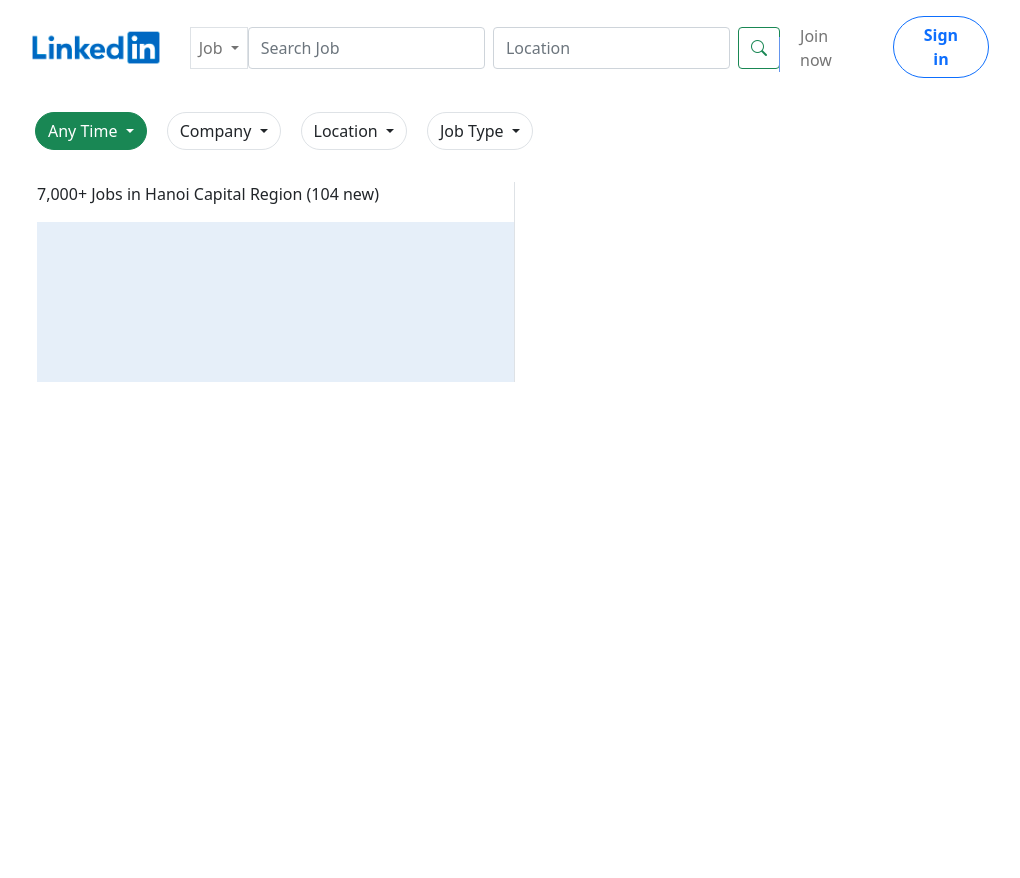
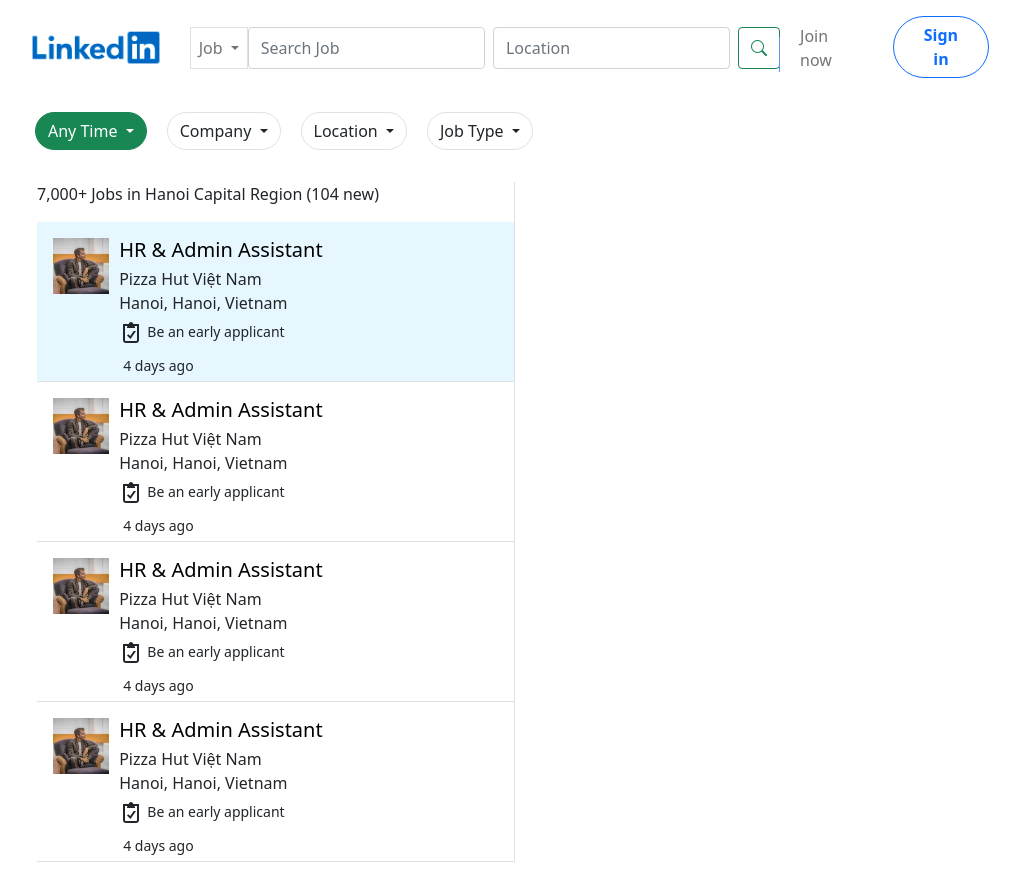
Before and after one commit to VoNo1412/BTL, a PHP site: page /Job.html in a window 1280 px wide. Shown: the whole page, without its empty margins (125-1145 px from the left). Before the commit the page ends 382 px from the top, so only its background shows below. Run offline with PHP 8.4, Linux system fonts and the light colour scheme; some libraries are stand-ins or nearby versions.

Commit message:
update style.css and Job.html && add user.css

```diff
--- a/CSS/style.css
+++ b/CSS/style.css
@@ -313,6 +313,8 @@
  background-color: #000;
  color: #fff;
 }
+
+
 @media screen and (min-width: 1025px){
     .container-fluid {
         padding-left: 200px;
@@ -342,10 +344,6 @@
 .list-job {
     max-width: 100%;
     height: 160px;
-}
-
-.active-job {
-    background: rgba(10, 102, 194, 0.1)
 }
 
 @media (min-width: 1280px) {
--- /dev/null
+++ b/CSS/user.css
@@ -0,0 +1,34 @@
+.txtName {
+    text-decoration: none;
+    color: black;
+}
+
+.txtName:hover {
+    color: black;
+    text-decoration: underline;
+}
+
+.txtAddress {
+    max-width: 180px;
+}
+
+.txtTime {
+    padding: 10px 0 0 4px;
+}
+
+.active-job {
+    background: #e6f7ff;
+}
+
+.active-job:hover {
+    background: #e6f7ff !important;
+}
+
+.list-job {
+    cursor: pointer;
+    transition: all .1s ease-in;
+}
+
+.list-job:hover {
+    background: rgb(233, 230, 230);
+}
--- a/Job.html
+++ b/Job.html
@@ -12,6 +12,7 @@
     integrity="sha512-1fPmaHba3v4A7PaUsComSM4TBsrrRGs+/fv0vrzafQ+Rw+siILTiJa0NtFfvGeyY5E182SDTaF5PqP+XOHgJag=="
     crossorigin="anonymous" referrerpolicy="no-referrer" />
   <link rel="stylesheet" href="./CSS/style.css">
+  <link rel="stylesheet" href="./CSS/user.css">
 </head>
 
 <body>
@@ -65,14 +66,15 @@
   <nav class="navbar navbar-expand-lg navbar-light bg-white">
     <div class="container px-lg-7 py-2 justify-content-start">
       <div class="btn-group">
-        <button type="button" class="btn btn-success rounded-pill dropdown-toggle" data-bs-toggle="dropdown"
-          aria-expanded="false">
+        <button type="button" class="btn btn-success rounded-pill dropdown-toggle"
+          data-bs-toggle="dropdown" aria-expanded="false">
           Any Time
         </button>
         <ul class="dropdown-menu">
           <li><a class="dropdown-item" href="#">
               <div class="form-check">
-              <input class="form-check-input" type="radio" name="flexRadioDefault" id="flexRadioDefault1">
+                <input class="form-check-input" type="radio" name="flexRadioDefault"
+                  id="flexRadioDefault1">
                 <label class="form-check-label" for="flexRadioDefault1">
                   Past 24 Hours
                 </label>
@@ -80,7 +82,8 @@
             </a></li>
           <li><a class="dropdown-item" href="#">
               <div class="form-check">
-              <input class="form-check-input" type="radio" name="flexRadioDefault" id="flexRadioDefault1">
+                <input class="form-check-input" type="radio" name="flexRadioDefault"
+                  id="flexRadioDefault1">
                 <label class="form-check-label" for="flexRadioDefault1">
                   Past week
                 </label>
@@ -95,8 +98,8 @@
       </div>
 
       <div class="btn-group">
-        <button type="button" class="btn border rounded-pill dropdown-toggle" data-bs-toggle="dropdown"
-          aria-expanded="false">
+        <button type="button" class="btn border rounded-pill dropdown-toggle"
+          data-bs-toggle="dropdown" aria-expanded="false">
           Company
         </button>
         <ul class="dropdown-menu">
@@ -110,7 +113,8 @@
             </a></li>
           <li><a class="dropdown-item" href="#">
               <div class="form-check">
-              <input class="form-check-input" type="checkbox" value="" id="flexCheckChecked" checked>
+                <input class="form-check-input" type="checkbox" value="" id="flexCheckChecked"
+                  checked>
                 <label class="form-check-label" for="flexCheckChecked">
                   Checked checkbox
                 </label>
@@ -125,14 +129,15 @@
       </div>
 
       <div class="btn-group">
-        <button type="button" class="btn border rounded-pill dropdown-toggle" data-bs-toggle="dropdown"
-          aria-expanded="false">
+        <button type="button" class="btn border rounded-pill dropdown-toggle"
+          data-bs-toggle="dropdown" aria-expanded="false">
           Location
         </button>
         <ul class="dropdown-menu">
           <li><a class="dropdown-item" href="#">
               <div class="form-check">
-              <input class="form-check-input" type="radio" name="flexRadioDefault" id="flexRadioDefault1">
+                <input class="form-check-input" type="radio" name="flexRadioDefault"
+                  id="flexRadioDefault1">
                 <label class="form-check-label" for="flexRadioDefault1">
                   Past 24 Hours
                 </label>
@@ -140,7 +145,8 @@
             </a></li>
           <li><a class="dropdown-item" href="#">
               <div class="form-check">
-              <input class="form-check-input" type="radio" name="flexRadioDefault" id="flexRadioDefault1">
+                <input class="form-check-input" type="radio" name="flexRadioDefault"
+                  id="flexRadioDefault1">
                 <label class="form-check-label" for="flexRadioDefault1">
                   Past week
                 </label>
@@ -155,14 +161,15 @@
       </div>
 
       <div class="btn-group">
-        <button type="button" class="btn border rounded-pill dropdown-toggle" data-bs-toggle="dropdown"
-          aria-expanded="false">
+        <button type="button" class="btn border rounded-pill dropdown-toggle"
+          data-bs-toggle="dropdown" aria-expanded="false">
           Job Type
         </button>
         <ul class="dropdown-menu">
           <li><a class="dropdown-item" href="#">
               <div class="form-check">
-              <input class="form-check-input" type="radio" name="flexRadioDefault" id="flexRadioDefault1">
+                <input class="form-check-input" type="radio" name="flexRadioDefault"
+                  id="flexRadioDefault1">
                 <label class="form-check-label" for="flexRadioDefault1">
                   Past 24 Hours
                 </label>
@@ -170,7 +177,8 @@
             </a></li>
           <li><a class="dropdown-item" href="#">
               <div class="form-check">
-              <input class="form-check-input" type="radio" name="flexRadioDefault" id="flexRadioDefault1">
+                <input class="form-check-input" type="radio" name="flexRadioDefault"
+                  id="flexRadioDefault1">
                 <label class="form-check-label" for="flexRadioDefault1">
                   Past week
                 </label>
@@ -192,10 +200,81 @@
         <div class="col-md-6 px-0 border-end">
           <p>7,000+ Jobs in Hanoi Capital Region (104 new)</p>
           <ul class="list-group">
-            <li class="list-job active-job">
-              <a href="#" class="link-job">
-
-              </a>
+            <li class="list-job border-bottom p-3 active-job">
+              <div class="row">
+                <div class="col-md-2 pe-0">
+                  <img src="./img/img6.jpeg" alt="img" id="txtUser" class="txtUser"
+                    style="width: 56px; height: 56px;">
+                </div>
+                <div class="col-md-10 ps-0">
+                  <a href="#" class="h5 txtName" id="txtName">HR & Admin Assistant</a>
+                  <p class="mb-0 py-1 txtAddress" id="txtAddress">Pizza Hut Việt Nam Hanoi, Hanoi, Vietnam</p>
+                  <span>
+                    <svg xmlns="http://www.w3.org/2000/svg" width="24" height="24" viewBox="0 0 24 24" fill="none" focusable="false" class="result-benefits__icon-svg lazy-loaded">
+                      <path d="M14.7 10H17L11.5 18L8 14.5L9.3 13.2L11.2 15.1L14.7 10ZM20 3V19C20 20.7 18.7 22 17 22H7C5.3 22 4 20.7 4 19V3H9.7L10.2 2C10.6 1.4 11.2 1 12 1C12.7 1 13.4 1.4 13.8 2L14.3 3H20ZM18 5H15.4L16 6.1V7H8V6.1L8.6 5H6V19C6 19.6 6.4 20 7 20H17C17.6 20 18 19.6 18 19V5Z" fill="currentColor"></path>
+                      </svg>
+                  </span>
+                  <span class="small">Be an early applicant</span>
+                  <div class="txtTime small">4 days ago</div>
+                </div>
+              </div>
+            </li>
+            <li class="list-job border-bottom p-3">
+              <div class="row">
+                <div class="col-md-2 pe-0">
+                  <img src="./img/img6.jpeg" alt="img" id="txtUser" class="txtUser"
+                    style="width: 56px; height: 56px;">
+                </div>
+                <div class="col-md-10 ps-0">
+                  <a href="#" class="h5 txtName" id="txtName">HR & Admin Assistant</a>
+                  <p class="mb-0 py-1 txtAddress" id="txtAddress">Pizza Hut Việt Nam Hanoi, Hanoi, Vietnam</p>
+                  <span>
+                    <svg xmlns="http://www.w3.org/2000/svg" width="24" height="24" viewBox="0 0 24 24" fill="none" focusable="false" class="result-benefits__icon-svg lazy-loaded">
+                      <path d="M14.7 10H17L11.5 18L8 14.5L9.3 13.2L11.2 15.1L14.7 10ZM20 3V19C20 20.7 18.7 22 17 22H7C5.3 22 4 20.7 4 19V3H9.7L10.2 2C10.6 1.4 11.2 1 12 1C12.7 1 13.4 1.4 13.8 2L14.3 3H20ZM18 5H15.4L16 6.1V7H8V6.1L8.6 5H6V19C6 19.6 6.4 20 7 20H17C17.6 20 18 19.6 18 19V5Z" fill="currentColor"></path>
+                      </svg>
+                  </span>
+                  <span class="small">Be an early applicant</span>
+                  <div class="txtTime small">4 days ago</div>
+                </div>
+              </div>
+            </li>
+            <li class="list-job border-bottom p-3">
+              <div class="row">
+                <div class="col-md-2 pe-0">
+                  <img src="./img/img6.jpeg" alt="img" id="txtUser" class="txtUser"
+                    style="width: 56px; height: 56px;">
+                </div>
+                <div class="col-md-10 ps-0">
+                  <a href="#" class="h5 txtName" id="txtName">HR & Admin Assistant</a>
+                  <p class="mb-0 py-1 txtAddress" id="txtAddress">Pizza Hut Việt Nam Hanoi, Hanoi, Vietnam</p>
+                  <span>
+                    <svg xmlns="http://www.w3.org/2000/svg" width="24" height="24" viewBox="0 0 24 24" fill="none" focusable="false" class="result-benefits__icon-svg lazy-loaded">
+                      <path d="M14.7 10H17L11.5 18L8 14.5L9.3 13.2L11.2 15.1L14.7 10ZM20 3V19C20 20.7 18.7 22 17 22H7C5.3 22 4 20.7 4 19V3H9.7L10.2 2C10.6 1.4 11.2 1 12 1C12.7 1 13.4 1.4 13.8 2L14.3 3H20ZM18 5H15.4L16 6.1V7H8V6.1L8.6 5H6V19C6 19.6 6.4 20 7 20H17C17.6 20 18 19.6 18 19V5Z" fill="currentColor"></path>
+                      </svg>
+                  </span>
+                  <span class="small">Be an early applicant</span>
+                  <div class="txtTime small">4 days ago</div>
+                </div>
+              </div>
+            </li>
+            <li class="list-job border-bottom p-3">
+              <div class="row">
+                <div class="col-md-2 pe-0">
+                  <img src="./img/img6.jpeg" alt="img" id="txtUser" class="txtUser"
+                    style="width: 56px; height: 56px;">
+                </div>
+                <div class="col-md-10 ps-0">
+                  <a href="#" class="h5 txtName" id="txtName">HR & Admin Assistant</a>
+                  <p class="mb-0 py-1 txtAddress" id="txtAddress">Pizza Hut Việt Nam Hanoi, Hanoi, Vietnam</p>
+                  <span>
+                    <svg xmlns="http://www.w3.org/2000/svg" width="24" height="24" viewBox="0 0 24 24" fill="none" focusable="false" class="result-benefits__icon-svg lazy-loaded">
+                      <path d="M14.7 10H17L11.5 18L8 14.5L9.3 13.2L11.2 15.1L14.7 10ZM20 3V19C20 20.7 18.7 22 17 22H7C5.3 22 4 20.7 4 19V3H9.7L10.2 2C10.6 1.4 11.2 1 12 1C12.7 1 13.4 1.4 13.8 2L14.3 3H20ZM18 5H15.4L16 6.1V7H8V6.1L8.6 5H6V19C6 19.6 6.4 20 7 20H17C17.6 20 18 19.6 18 19V5Z" fill="currentColor"></path>
+                      </svg>
+                  </span>
+                  <span class="small">Be an early applicant</span>
+                  <div class="txtTime small">4 days ago</div>
+                </div>
+              </div>
             </li>
           </ul>
         </div>
```
Lines whose indentation alone changed are shown as unchanged.
